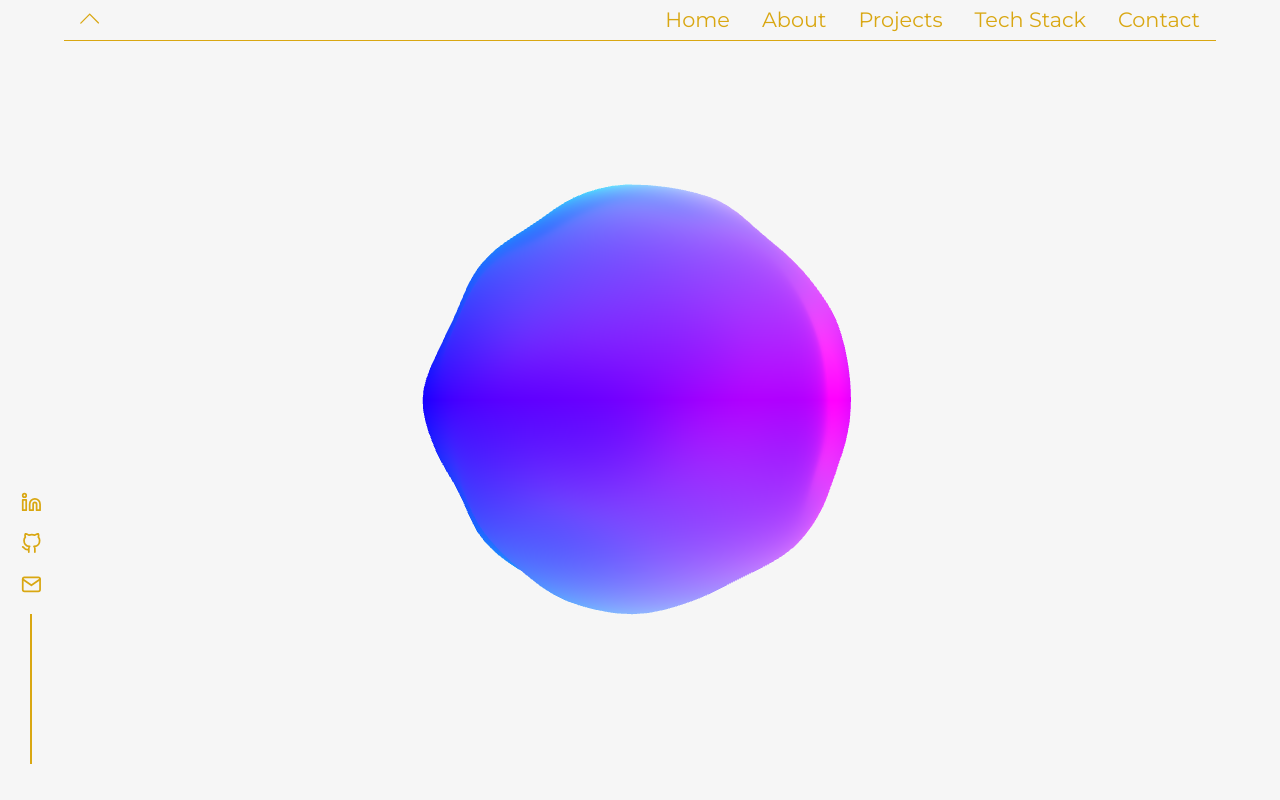
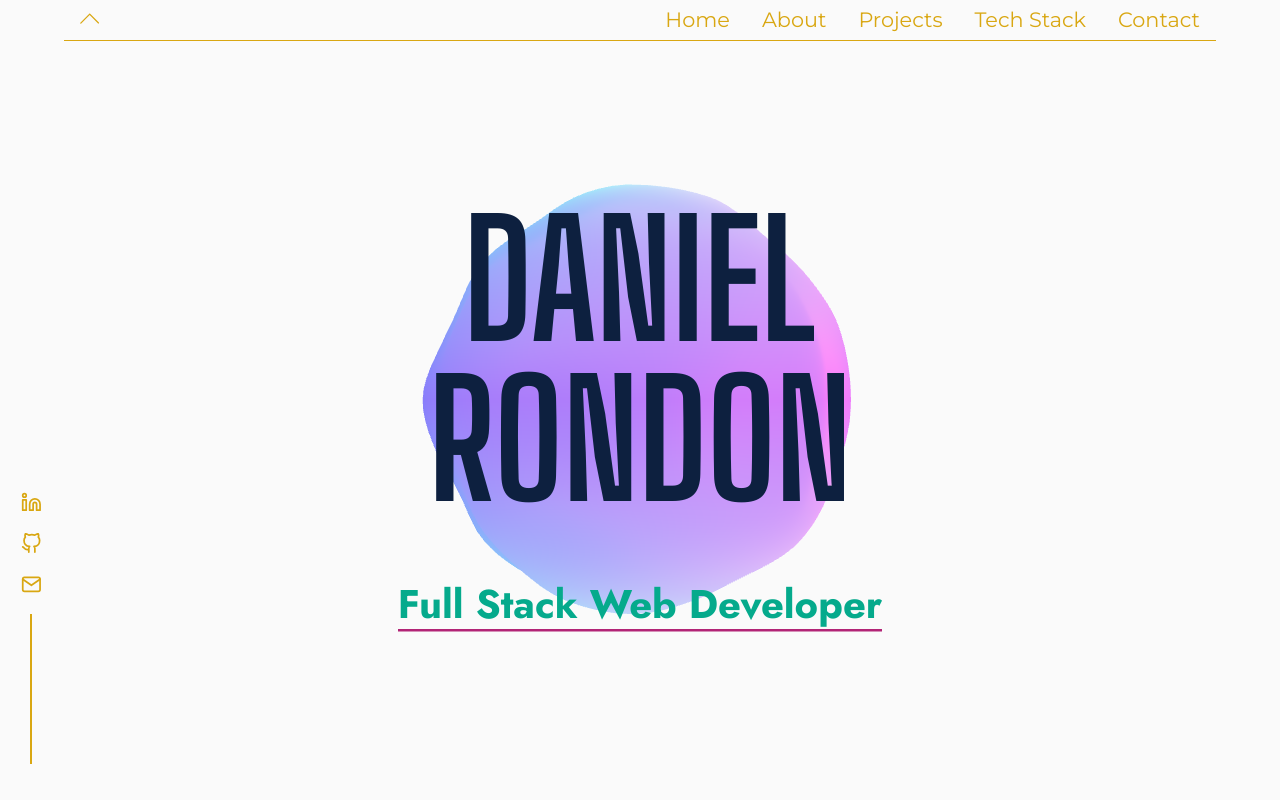
Before and after one commit to Dani-RG/Portfolio-DanielRondon-V1, a React (Vite) app: page / in a window 1280 px wide. Shown: the top 800 px of the page. Built offline with nearby package versions, Linux system fonts and the light colour scheme.

Commit message:
three fiber blob implemented and placed

```diff
--- a/src/App.css
+++ b/src/App.css
@@ -21,7 +21,7 @@
   justify-content: center;
   align-items: center;
   position: relative; */
-  background-color: var(--light-color);
+  background-color: var(--light-transparent);
 }
 
 :root {
@@ -29,6 +29,7 @@
   --mid-color: #05AA8C;
   --bright-color: #D9A712;
   --light-color: #F6F6F6;
+  --light-transparent: #f6f6f682;
   --alt-color: #B22476;
   --box-shadow: 0px 5px 15px rgba(0,0,0,0.3);
 
@@ -58,12 +59,6 @@ button {
 
 body {
   height: max-content;
-}
-
-canvas {
-  z-index: 1;
-  height: 100vh;
-  width: 100vw;
 }
 
 /* ----- TITLES ----- */
--- a/src/components/Blob.jsx
+++ b/src/components/Blob.jsx
@@ -2,7 +2,7 @@ import React, { useMemo, useRef } from "react";
 import vertexShader from "./vertexShader";
 import fragmentShader from "./fragmentShader";
 import { useFrame } from "@react-three/fiber";
-import { MathUtils } from "three";
+import { MathUtils, OctahedronGeometry, WireframeGeometry } from "three";
 
 const Blob = () => {
   const mesh = useRef();
--- a/src/components/ThreeScene.jsx
+++ b/src/components/ThreeScene.jsx
@@ -4,7 +4,7 @@ import Blob from "./Blob";
 
 const ThreeScene = () => {
   return (
-    <Canvas camera={{ position: [0.0, 0.0, 8.0] }}>
+    <Canvas camera={{ position: [0.0, 0.0, 8.0] }} style={{ position: 'fixed', top: 0, left: 0, zIndex: -1 }}>
       <Blob />
     </Canvas>
   )
```
